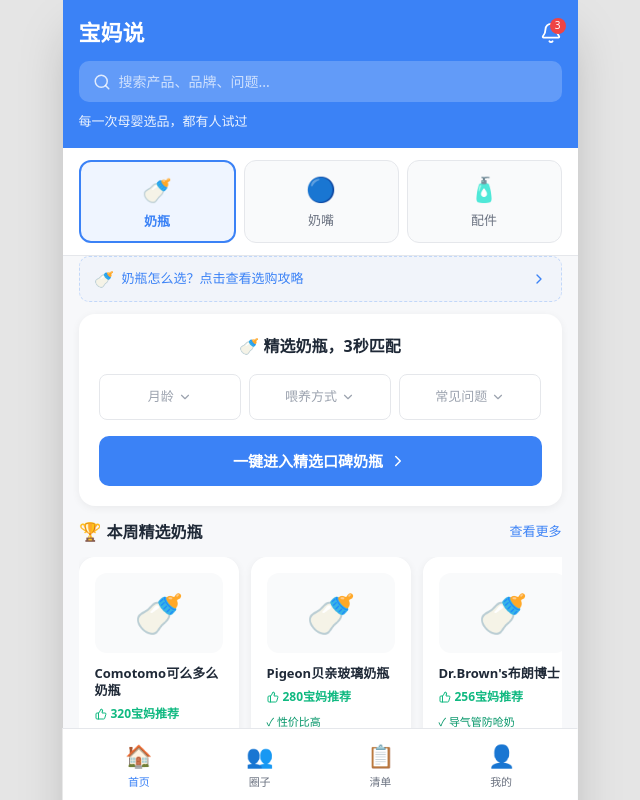
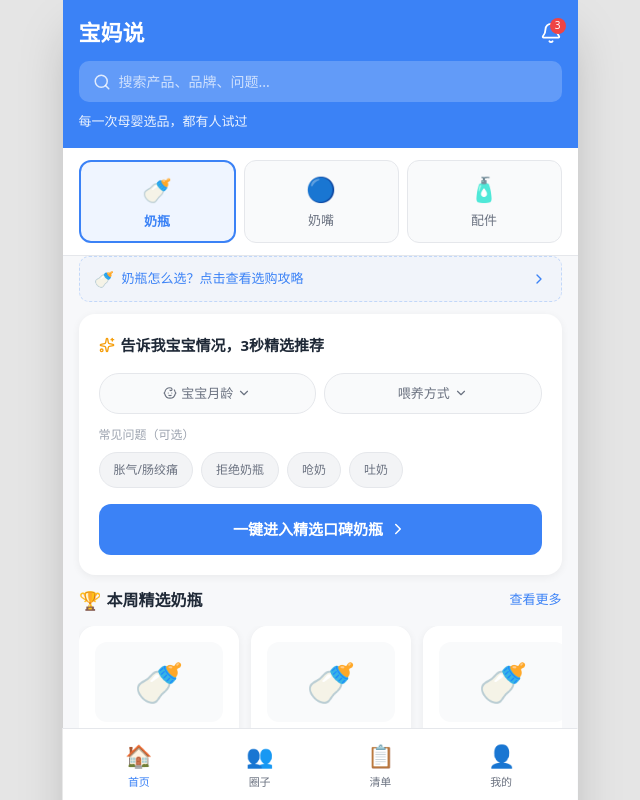
Before and after one commit to jackyang1989/baomashuo-web, a Next.js app: page / in a window 1280 px wide. Shown: the top 800 px of the page, without its empty margins (320-960 px from the left). Built offline with nearby package versions, Linux system fonts and the light colour scheme.

Commit message:
feat: 首页结合昨天+今天优势 - 亲切标题+问题标签按钮+下拉选择器

```diff
--- a/src/app/page.tsx
+++ b/src/app/page.tsx
@@ -188,25 +188,28 @@ export default function HomePage() {
 
                 {/* 快速选择入口 */}
                 <div style={{ background: 'white', margin: '12px 16px', borderRadius: '16px', padding: '20px', boxShadow: '0 2px 8px rgba(0,0,0,0.06)' }}>
-                    <div style={{ fontSize: '16px', fontWeight: '600', color: '#1F2937', marginBottom: '16px', textAlign: 'center' }}>
-                        {currentCategoryInfo.icon} 精选{currentCategoryInfo.name}，3秒匹配
+                    {/* 昨天的亲切标题 */}
+                    <div style={{ fontSize: '15px', fontWeight: '600', color: '#1F2937', marginBottom: '16px', display: 'flex', alignItems: 'center', gap: '6px' }}>
+                        <Sparkles size={16} color="#F59E0B" />
+                        告诉我宝宝情况，3秒精选推荐
                     </div>
 
-                    {/* 筛选条件 */}
-                    <div style={{ display: 'flex', gap: '8px', marginBottom: '16px', flexWrap: 'wrap' }}>
-                        {/* 月龄/阶段选择 */}
-                        <div style={{ flex: 1, minWidth: '80px', position: 'relative' }}>
+                    {/* 下拉选择器：月龄 + 喂养方式（非问题） */}
+                    <div style={{ display: 'flex', gap: '8px', marginBottom: '12px' }}>
+                        {/* 月龄选择 */}
+                        <div style={{ flex: 1, position: 'relative' }}>
                             <button
                                 onClick={() => { setShowAgeDropdown(!showAgeDropdown); setActiveDropdown(null); }}
-                                style={{ width: '100%', display: 'flex', alignItems: 'center', justifyContent: 'center', gap: '4px', padding: '12px 8px', background: 'white', border: '1px solid #E5E7EB', borderRadius: '8px', fontSize: '13px', color: selectedAge ? '#1F2937' : '#9CA3AF' }}
+                                style={{ width: '100%', display: 'flex', alignItems: 'center', justifyContent: 'center', gap: '4px', padding: '10px 8px', background: selectedAge ? '#EFF6FF' : '#F9FAFB', border: selectedAge ? `1px solid ${currentCategoryInfo.color}` : '1px solid #E5E7EB', borderRadius: '20px', fontSize: '13px', color: selectedAge ? currentCategoryInfo.color : '#6B7280' }}
                             >
-                                {selectedAge || (activeCategory === 'accessory' ? '类型' : '月龄')}
-                                <ChevronDown size={14} color="#9CA3AF" />
+                                <Baby size={14} />
+                                {selectedAge || '宝宝月龄'}
+                                <ChevronDown size={14} />
                             </button>
                             {showAgeDropdown && (
-                                <div style={{ position: 'absolute', top: '100%', left: 0, right: 0, marginTop: '4px', background: 'white', borderRadius: '8px', boxShadow: '0 4px 12px rgba(0,0,0,0.15)', zIndex: 100, overflow: 'hidden' }}>
+                                <div style={{ position: 'absolute', top: '100%', left: 0, right: 0, marginTop: '4px', background: 'white', borderRadius: '12px', boxShadow: '0 4px 12px rgba(0,0,0,0.15)', zIndex: 100, overflow: 'hidden' }}>
                                     {currentConfig.age.map((age) => (
-                                        <button key={age} onClick={() => { setSelectedAge(age); setShowAgeDropdown(false); }} style={{ display: 'block', width: '100%', padding: '10px 12px', border: 'none', background: selectedAge === age ? '#EFF6FF' : 'white', color: selectedAge === age ? '#3B82F6' : '#374151', fontSize: '13px', textAlign: 'left' }}>
+                                        <button key={age} onClick={() => { setSelectedAge(age); setShowAgeDropdown(false); }} style={{ display: 'block', width: '100%', padding: '10px 16px', border: 'none', background: selectedAge === age ? '#EFF6FF' : 'white', color: selectedAge === age ? '#3B82F6' : '#374151', fontSize: '13px', textAlign: 'left' }}>
                                             {age}
                                         </button>
                                     ))}
@@ -214,20 +217,20 @@ export default function HomePage() {
                             )}
                         </div>
 
-                        {/* 动态筛选条件 */}
-                        {currentConfig.options.map((opt) => (
-                            <div key={opt.key} style={{ flex: 1, minWidth: '80px', position: 'relative' }}>
+                        {/* 喂养方式/阶段选择（非问题的第一个选项） */}
+                        {currentConfig.options.filter(opt => opt.key !== 'problem').map((opt) => (
+                            <div key={opt.key} style={{ flex: 1, position: 'relative' }}>
                                 <button
                                     onClick={() => { setActiveDropdown(activeDropdown === opt.key ? null : opt.key); setShowAgeDropdown(false); }}
-                                    style={{ width: '100%', display: 'flex', alignItems: 'center', justifyContent: 'center', gap: '4px', padding: '12px 8px', background: 'white', border: '1px solid #E5E7EB', borderRadius: '8px', fontSize: '13px', color: selectedFilters[opt.key] ? '#1F2937' : '#9CA3AF' }}
+                                    style={{ width: '100%', display: 'flex', alignItems: 'center', justifyContent: 'center', gap: '4px', padding: '10px 8px', background: selectedFilters[opt.key] ? '#EFF6FF' : '#F9FAFB', border: selectedFilters[opt.key] ? `1px solid ${currentCategoryInfo.color}` : '1px solid #E5E7EB', borderRadius: '20px', fontSize: '13px', color: selectedFilters[opt.key] ? currentCategoryInfo.color : '#6B7280' }}
                                 >
                                     {selectedFilters[opt.key] || opt.label}
-                                    <ChevronDown size={14} color="#9CA3AF" />
+                                    <ChevronDown size={14} />
                                 </button>
                                 {activeDropdown === opt.key && (
-                                    <div style={{ position: 'absolute', top: '100%', left: 0, right: 0, marginTop: '4px', background: 'white', borderRadius: '8px', boxShadow: '0 4px 12px rgba(0,0,0,0.15)', zIndex: 100, overflow: 'hidden', maxHeight: '200px', overflowY: 'auto' }}>
+                                    <div style={{ position: 'absolute', top: '100%', left: 0, right: 0, marginTop: '4px', background: 'white', borderRadius: '12px', boxShadow: '0 4px 12px rgba(0,0,0,0.15)', zIndex: 100, overflow: 'hidden' }}>
                                         {opt.values.map((val) => (
-                                            <button key={val} onClick={() => { setSelectedFilters({ ...selectedFilters, [opt.key]: val }); setActiveDropdown(null); }} style={{ display: 'block', width: '100%', padding: '10px 12px', border: 'none', background: selectedFilters[opt.key] === val ? '#EFF6FF' : 'white', color: selectedFilters[opt.key] === val ? '#3B82F6' : '#374151', fontSize: '13px', textAlign: 'left' }}>
+                                            <button key={val} onClick={() => { setSelectedFilters({ ...selectedFilters, [opt.key]: val }); setActiveDropdown(null); }} style={{ display: 'block', width: '100%', padding: '10px 16px', border: 'none', background: selectedFilters[opt.key] === val ? '#EFF6FF' : 'white', color: selectedFilters[opt.key] === val ? '#3B82F6' : '#374151', fontSize: '13px', textAlign: 'left' }}>
                                                 {val}
                                             </button>
                                         ))}
@@ -237,9 +240,27 @@ export default function HomePage() {
                         ))}
                     </div>
 
+                    {/* 昨天的问题标签按钮（直接点选，更直观） */}
+                    {currentConfig.options.filter(opt => opt.key === 'problem').map((opt) => (
+                        <div key={opt.key} style={{ marginBottom: '16px' }}>
+                            <div style={{ fontSize: '12px', color: '#9CA3AF', marginBottom: '8px' }}>常见问题（可选）</div>
+                            <div style={{ display: 'flex', gap: '8px', flexWrap: 'wrap' }}>
+                                {opt.values.map((problem) => (
+                                    <button
+                                        key={problem}
+                                        onClick={() => setSelectedFilters({ ...selectedFilters, problem: selectedFilters.problem === problem ? '' : problem })}
+                                        style={{ padding: '8px 14px', background: selectedFilters.problem === problem ? '#FEF3C7' : '#F3F4F6', border: selectedFilters.problem === problem ? '1px solid #F59E0B' : '1px solid #E5E7EB', borderRadius: '20px', fontSize: '12px', color: selectedFilters.problem === problem ? '#D97706' : '#6B7280' }}
+                                    >
+                                        {problem}
+                                    </button>
+                                ))}
+                            </div>
+                        </div>
+                    ))}
+
                     <button
                         onClick={handleQuickFilter}
-                        style={{ width: '100%', padding: '14px', background: currentCategoryInfo.color, color: 'white', border: 'none', borderRadius: '10px', fontSize: '15px', fontWeight: '600', display: 'flex', alignItems: 'center', justifyContent: 'center', gap: '6px' }}
+                        style={{ width: '100%', padding: '14px', background: currentCategoryInfo.color, color: 'white', border: 'none', borderRadius: '12px', fontSize: '15px', fontWeight: '600', display: 'flex', alignItems: 'center', justifyContent: 'center', gap: '6px' }}
                     >
                         一键进入精选口碑{currentCategoryInfo.name}
                         <ChevronRight size={18} />
```
